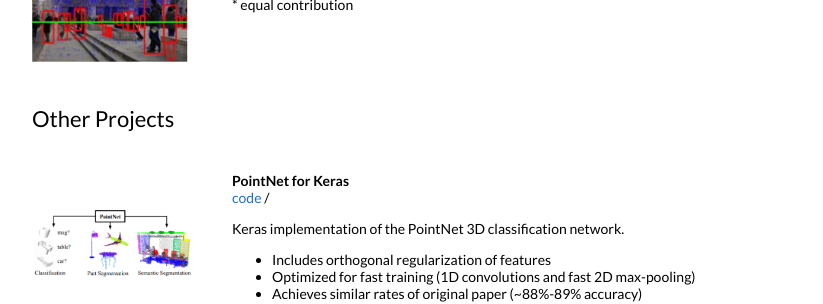
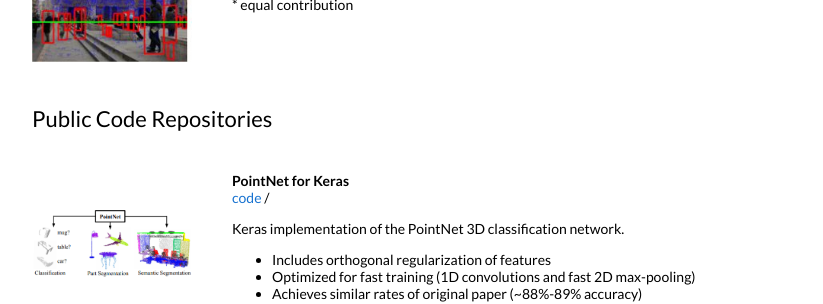
Before and after one commit to rauldiaz/rauldiaz.github.io, a Jekyll site: the page built from _posts/2019-08-07-poitnet-keras.markdown, in a window 1280 px wide. Shown: the part 1731-2035 px from the top of the page, without its empty margins (228-1051 px from the left). Built offline with Jekyll 4.4.1, drawn with Linux system fonts in a browser that asks for light colours; part of the change alters nothing that is shown.

Commit message:
updated cv

```diff
--- a/_config.yml
+++ b/_config.yml
@@ -19,12 +19,12 @@ favicon: images/raul_circle_small.png
 # Includes an icon in the footer for each username you enter
 footer-links:
   dribbble:
-  email: rdiazgar@uci.edu
+  email: diaz.raul@gmail.com
   facebook:
   flickr:
   github: rauldiaz
   instagram:
-  linkedin:
+  linkedin: https://www.linkedin.com/in/raul-diaz-garcia/
   pinterest:
   rss: # just type anything here for a working RSS icon
   twitter: rdiazgar
--- a/_layouts/default.html
+++ b/_layouts/default.html
@@ -207,7 +207,7 @@
 		<table style="width:100%;border:0px;border-spacing:0px;border-collapse:separate;margin-right:auto;margin-left:auto;">
           <tr>
             <td style="padding:2.5%;width:100%;vertical-align:middle">
-              <h2>Other Projects</h2>
+              <h2>Public Code Repositories</h2>
             </td>
           </tr>
         </table>
```
Also changed, not shown: 1 other file.
